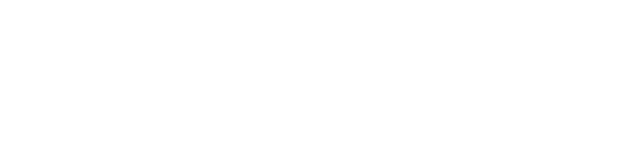
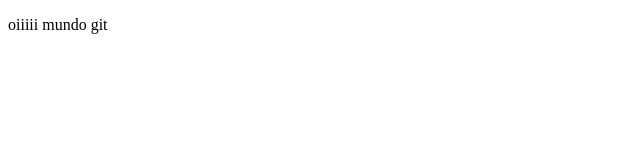
Before and after one commit to mikaelcavalheirocoelho/curriculo, a plain HTML site: page index.html in a window 1280 px wide. Shown: the whole page, without its empty margins (0-640 px from the left). Drawn offline with Linux system fonts and the light colour scheme.

Commit message:
paragrafo

```diff
--- a/index.html
+++ b/index.html
@@ -6,6 +6,9 @@
     <title>Document</title>
 </head>
 <body>
+    <p>
+        oiiiii mundo git
+    </p>
 
 </body>
 </html>
```
